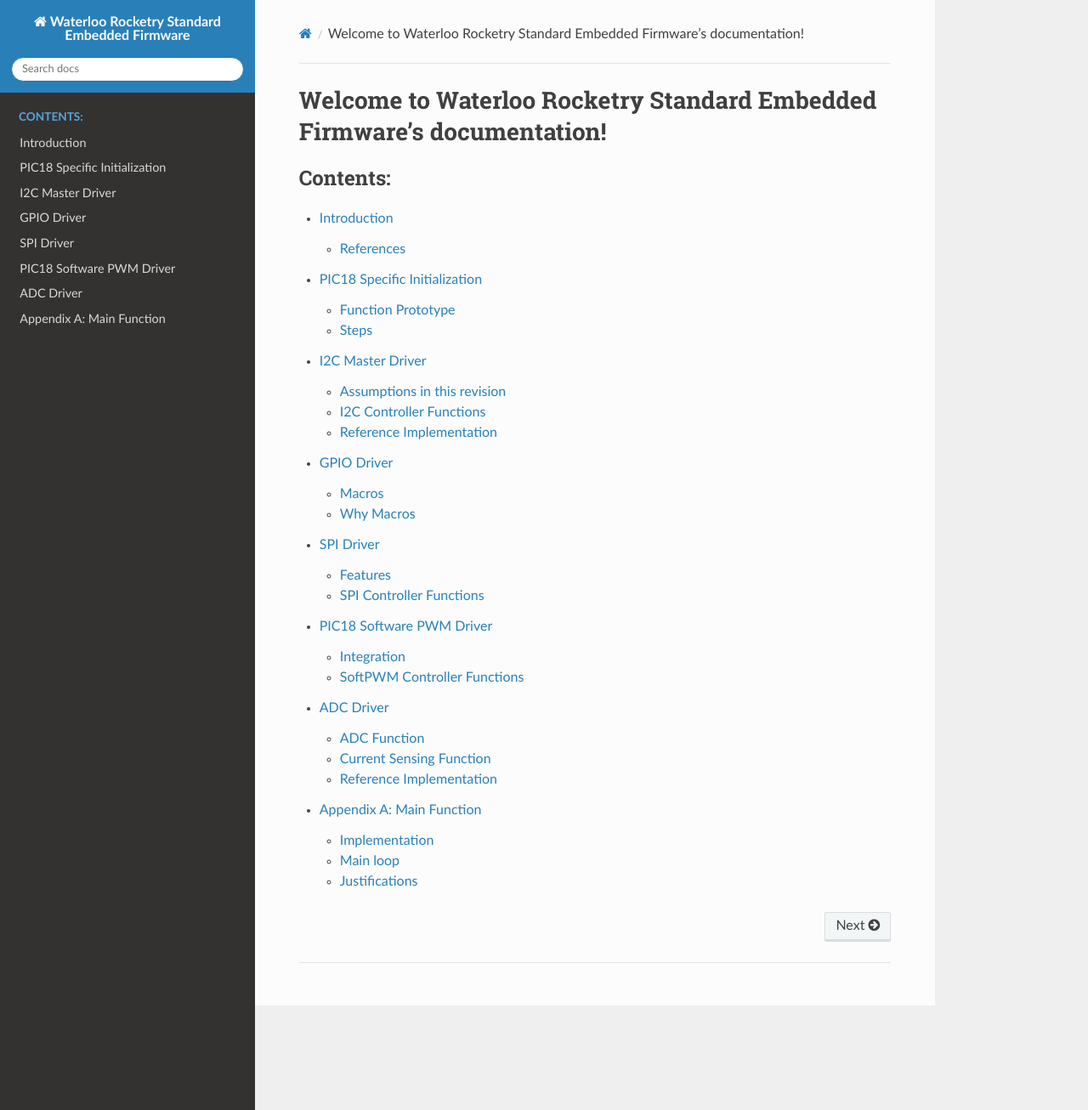
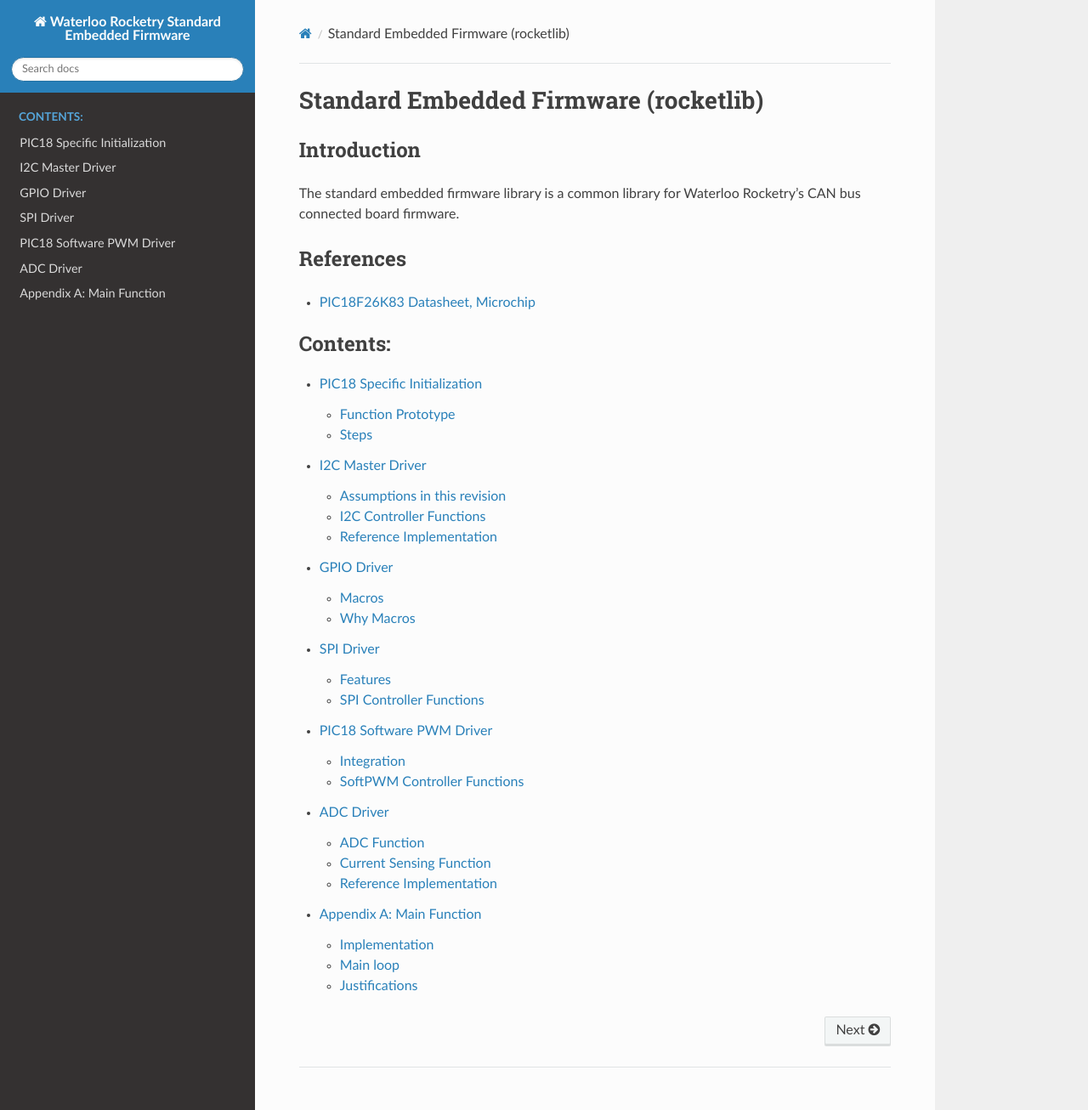
Before and after one commit to waterloo-rocketry/rocketlib, a Sphinx documentation site: the page built from doc/index.rst, in a window 1280 px wide and 1306 px high. Shown: the whole window at 85% size. Built offline with Sphinx 7.4.7 and the Read the Docs theme 2.0.0, drawn with Linux system fonts in a browser that asks for light colours.

Commit message:
Clean up introduction page

```diff
--- a/doc/index.rst
+++ b/doc/index.rst
@@ -1,21 +1,24 @@
-.. Waterloo Rocketry Standard Embedded Firmware documentation master file, created by
-   sphinx-quickstart on Thu Jan 25 20:45:38 2024.
-   You can adapt this file completely to your liking, but it should at least
-   contain the root `toctree` directive.
+Standard Embedded Firmware (rocketlib)
+======================================
 
-Welcome to Waterloo Rocketry Standard Embedded Firmware's documentation!
-========================================================================
+Introduction
+------------
+
+The standard embedded firmware library is a common library for Waterloo Rocketry's CAN bus connected board firmware.
+
+References
+----------
+- `PIC18F26K83 Datasheet, Microchip <https://ww1.microchip.com/downloads/aemDocuments/documents/MCU08/ProductDocuments/DataSheets/PIC18%28L%29F2526K83-Data-Sheet-DS40001943C.pdf>`_
+
 
 .. toctree::
    :maxdepth: 2
    :caption: Contents:
 
-   intro.rst
    pic18_init.rst
    i2c_driver.rst
    gpio_driver.rst
    spi_driver.rst
    pwm_driver.rst
    adc_driver.rst
-
    main_func.rst
```
Also changed, not shown: doc/intro.rst (deleted, +0 -8 lines).
